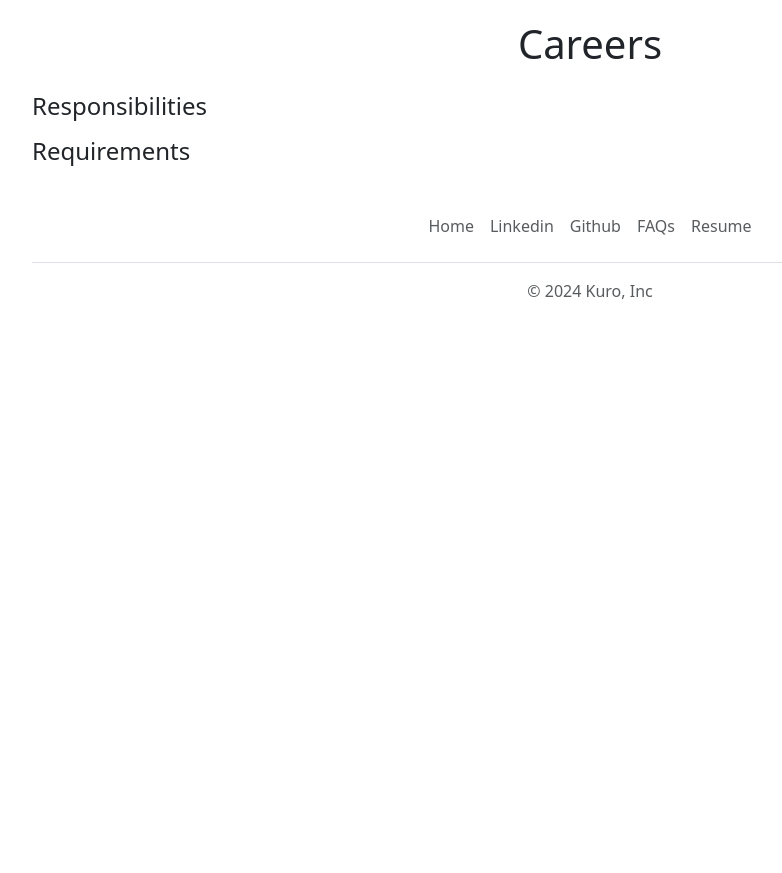
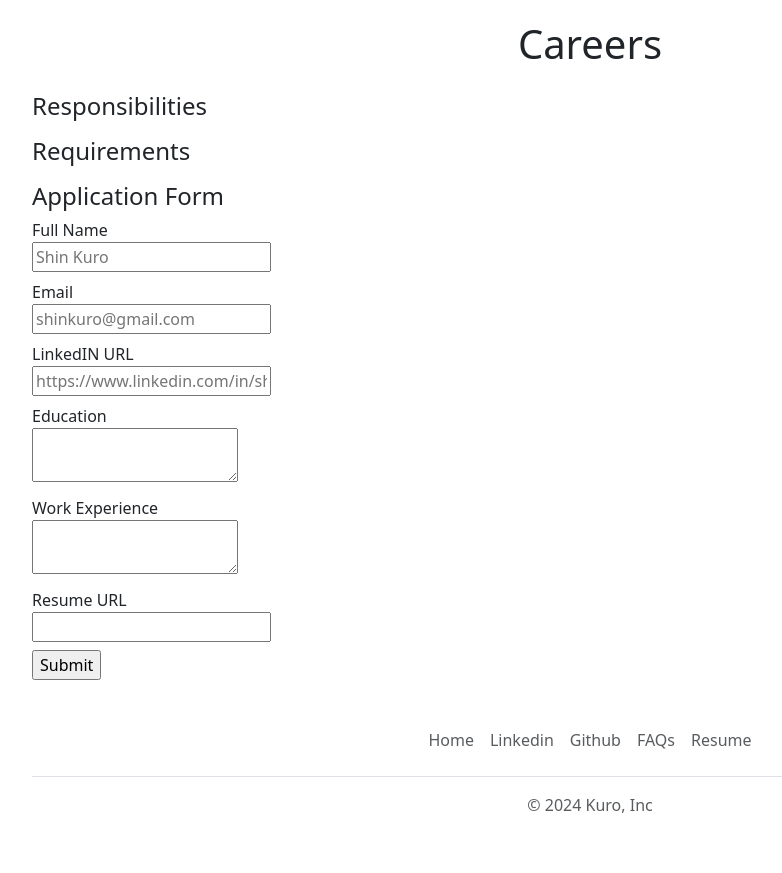
Before and after one commit to DineshMitta/kuro-careers-website-v2, a Flask app: template templates/jobpage.html in a window 1280 px wide. Shown: the part 620-1493 px from the top of the page, without its empty margins (50-832 px from the left). Before the commit the page ends 919 px from the top, so only its background shows below. Run offline with Flask 3, Linux system fonts and the light colour scheme; the template is opened without the code that fills it, so the values that code supplies are empty; some libraries are stand-ins or nearby versions.

Commit message:
added application applly pages

```diff
--- a/app.py
+++ b/app.py
@@ -1,4 +1,4 @@
-from flask import Flask, render_template, jsonify
+from flask import Flask, render_template, jsonify, request
 from flask_pymongo import PyMongo
 from bson.objectid import ObjectId
 from pymongo import MongoClient
@@ -52,6 +52,14 @@ def show_job(id):
         return jsonify({"message": "Job not found"}), 404
 
 
+@app.route("/api/job/<id>/apply", methods=['post'])
+def apply_to_job(id):
+    data = request.form
+    job = load_job_by_id(id)
+
+
+    return render_template('application_submitted.html',application=data, job=job)
+
 
 
 if __name__ == '__main__':
--- /dev/null
+++ b/templates/application_form.html
@@ -0,0 +1,36 @@
+<h4>Application Form</h4>
+<form action="/api/job/{{ job['_id'] }}/apply" method="post">
+    <div class="mb-2">
+    <label>Full Name</label><br>
+    <input type="text" name="full_name" placeholder="Shin Kuro">
+    </div>
+
+    <div class="mb-2">
+    <label>Email</label><br>
+    <input type="text" name="email" placeholder="shinkuro@gmail.com">
+    </div>
+
+    <div class="mb-2">
+        <label>LinkedIN URL</label><br>
+        <input type="text" name="linkedin_url"  placeholder="https://www.linkedin.com/in/shinkuro/">
+    </div>
+
+    <div class="mb-2">
+        <label>Education</label><br>
+        <textarea name="education"></textarea>
+    </div>
+
+    <div  class="mb-2">
+        <label>Work Experience</label><br>
+        <textarea name="work_experience"></textarea>
+    </div>
+
+
+    <div class="mb-2">
+        <label>Resume URL</label><br>
+        <input type="text" name="resume_url">
+    </div>
+
+    <input type="submit" >
+
+</form>
--- a/templates/jobpage.html
+++ b/templates/jobpage.html
@@ -37,6 +37,8 @@
         <p>{{ job.currency }}{{ job.salary }}</p>
         </div>
         {% endif %}
+
+        {% include 'application_form.html'%}
     </div>
     {% include 'footer.html' %}
 
```
Also changed, not shown: templates/application_submitted.html (added, +39 -0 lines).
